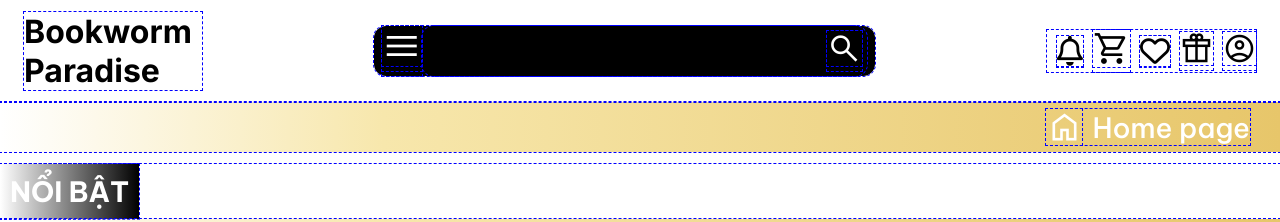
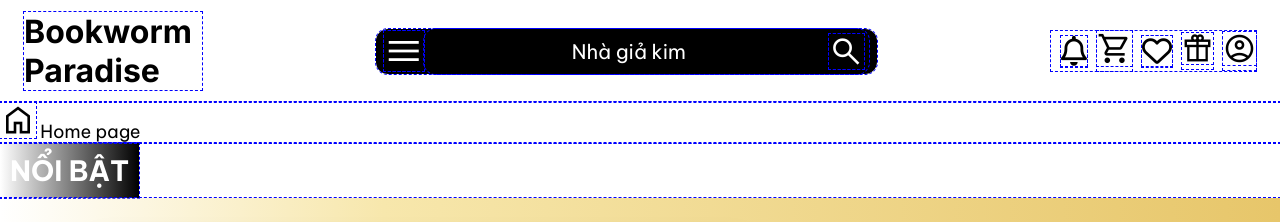
Before and after one commit to luunhattien2005/Bookworm-Paradise, a React (Vite) app in the folder client/: page /home in a window 1280 px wide. Shown: the top 222 px of the page. Built offline with nearby package versions, Linux system fonts and the light colour scheme; a web font is replaced by a local one.

Commit message:
Add files via upload

```diff
--- a/client/src/header-footer-interface/Header.jsx
+++ b/client/src/header-footer-interface/Header.jsx
@@ -16,26 +16,28 @@ export default function Header() {
             </Link>
         );
     } else {
-        // bug chua link vao profile
         profileIcon = (
+            <Link to="/profile">
                 <button type="button">
                     <img src={user.img_url} />
                 </button>
+            </Link>
         );
     }
+
     const titles = [{id: 1, name: "Sách tiếng việt"},
                     {id: 2, name: "Danh mục tổng hợp 2"},
                     {id: 3, name: "Danh mục tổng hợp 3"},
                     {id: 4, name: "Danh mục tổng hợp 4"},
                     {id: 5, name: "Danh mục tổng hợp 5"},
-                {id: 6, name: "Danh mục tổng hợp 6"}]
+                    {id: 6, name: "Danh mục tổng hợp 6"},]
+
     const listTitle = titles.map(title => <li key={title.id} onClick={() => {setSelectedTitle(title.name)}}>{title.name}</li>)
     const [selectedTitle, setSelectedTitle] = useState(titles[0].name)
 
     return(
-        <>
         <header className={styles.siteHeader}>
-            <Link to={"\home"} className={styles.brand}>
+            <Link to={"/home"} className={styles.brand}>
                 Bookworm<br/>Paradise
             </Link>
 
@@ -44,6 +46,7 @@ export default function Header() {
                     <button type="button">
                         <i className="material-symbols-outlined" style={{fontSize: "40px"}}>menu</i>
                      </button>
+
                     <div className={styles.catalogueContainer}>
                         <div className={styles.catalogueTitleContainer}>
                             <p>Danh mục sản phẩm</p>
@@ -58,20 +61,22 @@ export default function Header() {
                 </div>
 
                 <form className={styles.searchBar}>
-                    <input type="text"></input>
+                    <input type="text" placeholder="Nhà giả kim"></input>
 
                     <button type="submit">
                         <i className="material-symbols-outlined" style={{fontSize: "35px"}}>search</i>
                     </button>
                 </form>
             </div>
+
+
             <div className={styles.icons}>
                 <Link to="/notifications">
                     <i className="fa-regular fa-bell" style={{fontSize: "30px"}}></i>
                 </Link>
 
                 <Link to="/cart">
-                    <i className="material-symbols-outlined" style={{fontSize: "37px"}}>shopping_cart</i>
+                    <i className="material-symbols-outlined" style={{fontSize: "35px"}}>shopping_cart</i>
                 </Link>
 
                 <Link to="/wishlist">
@@ -79,21 +84,16 @@ export default function Header() {
                 </Link>
 
                 <Link to="/gifts">
-                    <i className="material-symbols-outlined" style={{fontSize: "33px"}}>featured_seasonal_and_gifts</i>
+                    <i className="material-symbols-outlined" style={{fontSize: "31px"}}>featured_seasonal_and_gifts</i>
                 </Link>
 
-
-
                 {profileIcon}
-
-
             </div>
+        </header>
 
 
 
 
-        </header>
-        {/* {showMenu && <Catalogue/>} */}
-        </>
+
     )
 }
--- a/client/src/header-footer-interface/HeaderFooter.module.css
+++ b/client/src/header-footer-interface/HeaderFooter.module.css
@@ -23,25 +23,16 @@
     position: relative;
     display: flex;
     flex-direction: row;
+    align-items: center;
     padding: 0px 8px;
     background-color: black;
     color: white;
     border-radius: 12px;
-    width: fit-content;
-}
-
-.menuSearchContainer button {
-    background-color: transparent;
 }
 
 /* ---- Catalogue ---- */
 .catalogueDropdown {
     display: inline-block;
-}
-
-.catalogueDropdown button {
-    cursor: pointer;
-    border: none;
 }
 
 .catalogueContainer {
@@ -54,12 +45,26 @@
     border-radius: 15px;
     padding: 20px;
     color: black;
-    top: 50px;
+    background: white;
+    top: 44px;
     left: -172px;
+    z-index: 9;
+}
 
-    /* transform: translateX(-50%); */
+.catalogueDropdown button {
+    display: grid;
+    align-items: center;
+    background-color: transparent;
+    cursor: pointer;
+    border: none;
+}
 
-    z-index: 9;
+.catalogueDropdown button:hover + .catalogueContainer{
+    display: flex;
+}
+
+.catalogueContainer:hover{
+    display: flex;
 }
 
 .catalogueTitleContainer {
@@ -90,10 +95,6 @@
     width: 600px;
 }
 
-.catalogueDropdown:hover .catalogueContainer {
-    display: flex;
-}
-
 /* ---- Display search bar---- */
 .searchBar {
     position: relative;
@@ -111,13 +112,22 @@
     padding: auto;
     font-size: 20px;
     color: white;
-    text-align: center;
+    text-align: left;
     max-width: 600px;
     width: 400px;
 }
 
+.searchBar input::placeholder {
+    text-align: center;
+    color: white;
+}
+
 .searchBar button {
     border: none;
+    background-color: transparent;
+    cursor: pointer;
+    display: grid;
+    align-items: center;
 }
 
 /* ---- Display last icon ---- */
@@ -134,7 +144,7 @@
 }
 
 .icons i:hover {
-    transform: translateY(5px);
+    transform: translateY(0px);
 }
 
 .icons button {
@@ -148,7 +158,7 @@
 }
 
 .icons button:hover {
-    transform: translateY(5px);
+    transform: translateY(0px);
 }
 
 .icons button img {
@@ -160,9 +170,8 @@
 }
 
 /*------------------------ Header Gradient ------------------------*/
-.pageNameGradient {
+.header-gradient {
     display: flex;
-    color: white;
     height: 50px;
     margin-bottom: 12px;
     justify-content: right;
@@ -173,14 +182,15 @@
         #f7e7ac 70%,
         rgba(255,255,255,0) 100%
     );
-    padding-right: 30px;
 }
 
-.nameContainer {
-    font-size: 28px;
-    font-weight: 500;
-    display: flex;
-    flex-direction: row;
-    align-items: center;
-    gap: 10px;
+.header-gradient i {
+    color: white;
 }
+
+.header-gradient a {
+    color: white;
+    font-size: 25px;
+    padding-right: 30px;
+    padding-left:  20px;
+}
```
Lines whose indentation alone changed are shown as unchanged.
